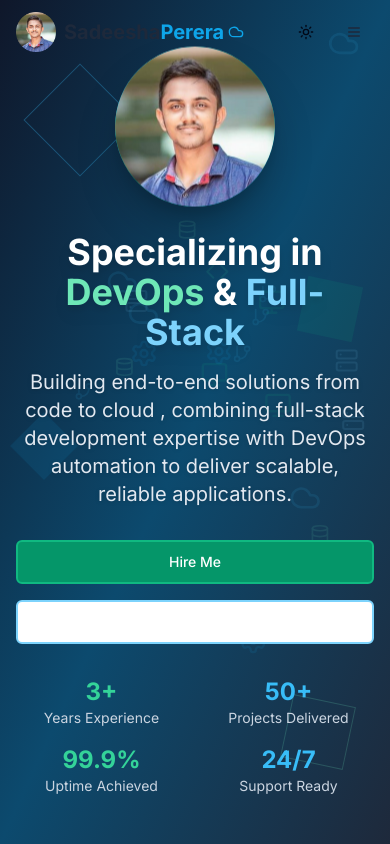
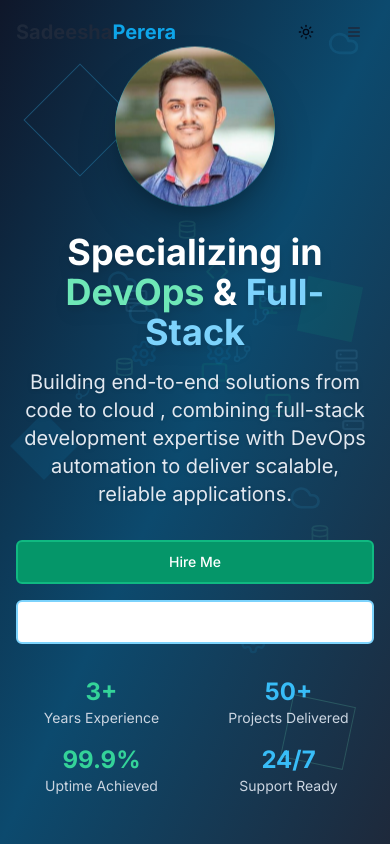
Before and after one commit to SadeeshaPerera/portfolio, a Next.js app: page / in a window 390 px wide. Shown: the top 844 px of the page. Built offline with nearby package versions, Linux system fonts and the light colour scheme.

Commit message:
fix: adjust visibility of navbar elements for better responsiveness

```diff
--- a/components/navbar.tsx
+++ b/components/navbar.tsx
@@ -54,14 +54,14 @@ export default function Navbar() {
               <img
                 src="/images/sadeesha.png"
                 alt="Sadeesha Perera"
-                className="h-10 w-10 rounded-md"
+                className="h-10 w-10 rounded-md md:flex hidden"
               />
-              <div className="font-bold text-xl text-slate-800 dark:text-white flex items-center">
+              <div className="font-bold text-xl text-slate-800 dark:text-white items-center">
                 Sadeesha
                 <span className="text-devops-500 dark:text-devops-300">
                   Perera
                 </span>
-                <Cloud className="h-4 w-4 ml-1 text-devops-500 dark:text-devops-300" />
+                <Cloud className="h-4 w-4 ml-1 text-devops-500 dark:text-devops-300 md:flex hidden" />
               </div>
             </div>
 
```
